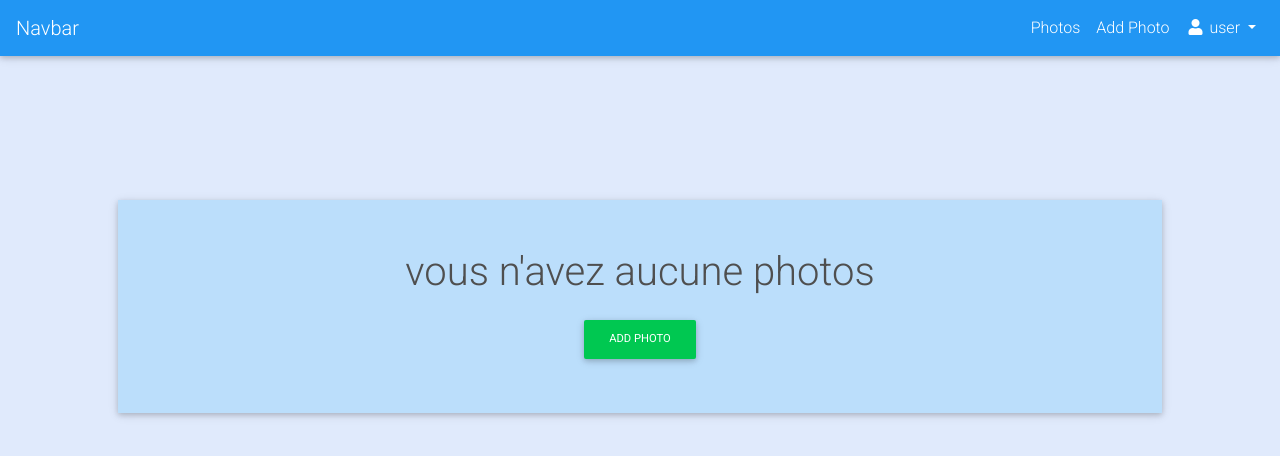
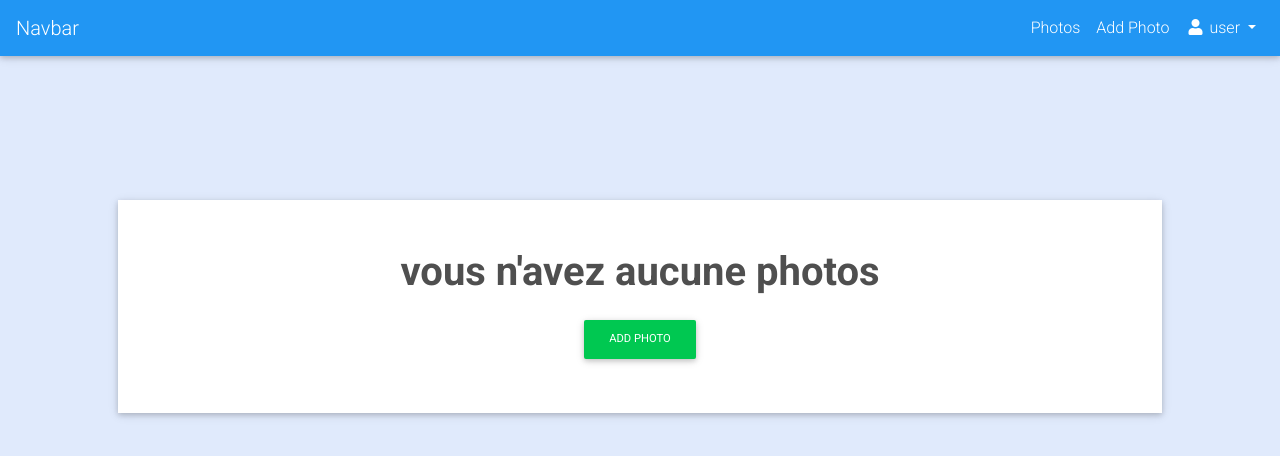
Before and after one commit to jaures-appia/gallery-frontend, a Vue app: page /my-photos in a window 1280 px wide. Shown: the top 456 px of the page. Built offline with nearby package versions, Linux system fonts and the light colour scheme; no server answers.

Commit message:
amelored design

```diff
--- a/src/views/Index2.vue
+++ b/src/views/Index2.vue
@@ -3,12 +3,12 @@
     <my-header></my-header>
     <div class="container">
       <div v-if="!photos" class="row mt-5 py-5 px-5" >
-        <div class="col-12 my-5 py-5 z-depth-1 h-100 blue lighten-4">
+        <div class="col-12 my-5 py-5 z-depth-1 h-100 white">
 
           <!--Section: Content-->
           <section class="text-center px-md-5 mx-md-5 dark-grey-text ">
 
-            <h1>vous n'avez aucune photos </h1>
+            <h1 class="font-weight-bold">vous n'avez aucune photos </h1>
             <router-link class="btn btn-success btn-md mt-3 waves-effect" to="/add-photo">Add Photo</router-link>
             <!-- <a class="btn btn-outline-info btn-md mt-3 waves-effect" href="#" role="button">Download<i class="fa fa-download ml-1"></i></a> -->
 
```
